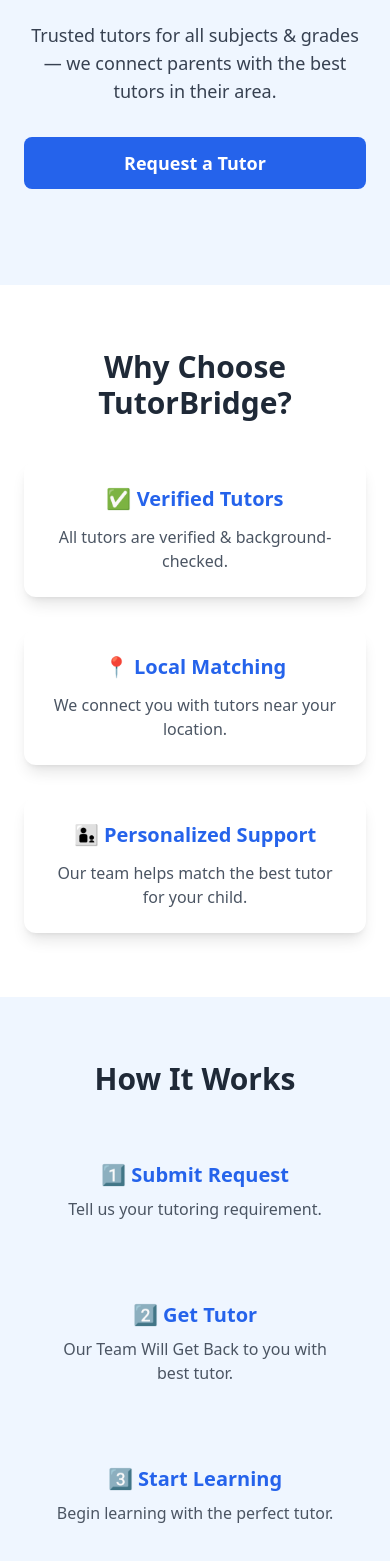
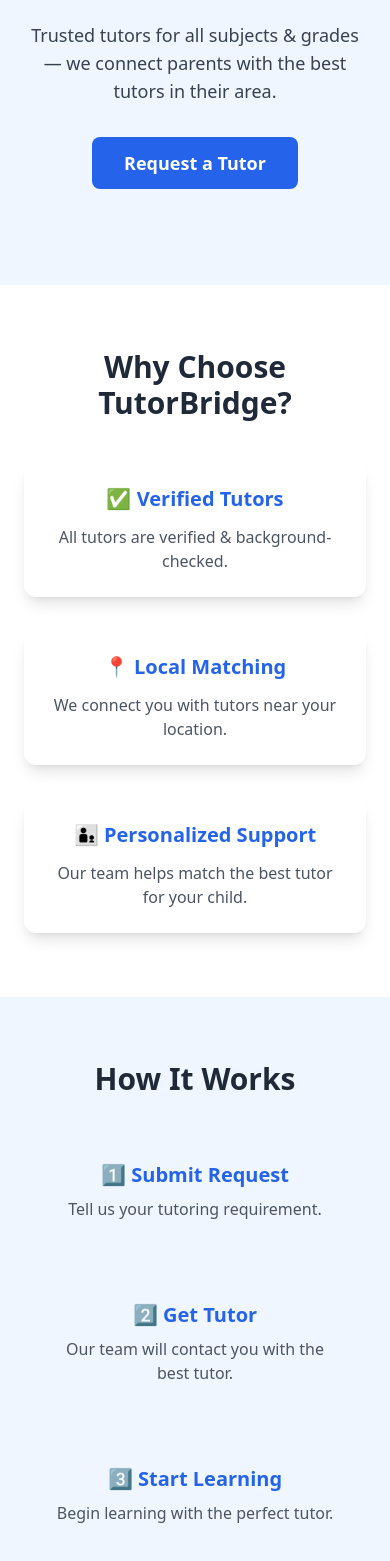
Before and after one commit to Ravinrajput/TutorBridge, a React (Create React App) app in the folder frontend/: page / in a window 390 px wide. Shown: the part 211-1772 px from the top of the page. Built offline with nearby package versions, Linux system fonts and the light colour scheme.

Commit message:
Update HomePage

```diff
--- a/frontend/src/pages/Home.jsx
+++ b/frontend/src/pages/Home.jsx
@@ -1,59 +1,121 @@
+import { useNavigate } from "react-router-dom";
 import Navbar from "../components/navbar/Navbar";
 import Footer from "../components/footer/Footer";
 
 export default function Home() {
+  const navigate = useNavigate();
+
+  // ✅ Handle Request Tutor button click
+  const handleRequestTutor = () => {
+    const userId = localStorage.getItem("userId");
+
+    if (!userId) {
+      // ❌ User not logged in → redirect to login
+      navigate("/login");
+    } else {
+      // ✅ User logged in → redirect to request tutor page
+      navigate("/request-tutor");
+    }
+  };
+
   return (
     <>
       <Navbar />
+
       <div className="w-full">
+        {/* HERO SECTION */}
         <section className="bg-blue-50 py-24 px-6 text-center">
-        <h1 className="text-4xl md:text-5xl font-bold text-blue-700">Find Verified Home Tutors Near You</h1>
-        <p className="mt-4 text-lg text-gray-700 max-w-2xl mx-auto">Trusted tutors for all subjects & grades — we connect parents with the best tutors in their area.</p>
+          <h1 className="text-4xl md:text-5xl font-bold text-blue-700">
+            Find Verified Home Tutors Near You
+          </h1>
 
-        <div className="mt-8 flex flex-col md:flex-row justify-center gap-4">
-          <button className="bg-blue-600 text-white px-8 py-3 rounded-lg hover:bg-blue-700 transition text-lg font-semibold"
-                  onClick={() => window.location.href="/request-tutor"}>
+          <p className="mt-4 text-lg text-gray-700 max-w-2xl mx-auto">
+            Trusted tutors for all subjects & grades — we connect parents with the best tutors in their area.
+          </p>
+
+          <div className="mt-8 flex justify-center">
+            <button
+              onClick={handleRequestTutor}
+              className="bg-blue-600 text-white px-8 py-3 rounded-lg hover:bg-blue-700 transition text-lg font-semibold"
+            >
               Request a Tutor
             </button>
           </div>
         </section>
 
+        {/* WHY CHOOSE US */}
         <section className="py-16 px-6 text-center">
-        <h2 className="text-3xl font-bold text-gray-800">Why Choose TutorBridge?</h2>
+          <h2 className="text-3xl font-bold text-gray-800">
+            Why Choose TutorBridge?
+          </h2>
+
           <div className="mt-10 grid md:grid-cols-3 gap-8 max-w-5xl mx-auto">
             <div className="p-6 shadow-lg rounded-xl bg-white">
-            <h3 className="text-xl font-semibold text-blue-600">✅ Verified Tutors</h3>
-            <p className="mt-3 text-gray-600">All tutors are verified & background-checked.</p>
+              <h3 className="text-xl font-semibold text-blue-600">
+                ✅ Verified Tutors
+              </h3>
+              <p className="mt-3 text-gray-600">
+                All tutors are verified & background-checked.
+              </p>
             </div>
+
             <div className="p-6 shadow-lg rounded-xl bg-white">
-            <h3 className="text-xl font-semibold text-blue-600">📍 Local Matching</h3>
-            <p className="mt-3 text-gray-600">We connect you with tutors near your location.</p>
+              <h3 className="text-xl font-semibold text-blue-600">
+                📍 Local Matching
+              </h3>
+              <p className="mt-3 text-gray-600">
+                We connect you with tutors near your location.
+              </p>
             </div>
+
             <div className="p-6 shadow-lg rounded-xl bg-white">
-            <h3 className="text-xl font-semibold text-blue-600">👨‍👦 Personalized Support</h3>
-            <p className="mt-3 text-gray-600">Our team helps match the best tutor for your child.</p>
+              <h3 className="text-xl font-semibold text-blue-600">
+                👨‍👦 Personalized Support
+              </h3>
+              <p className="mt-3 text-gray-600">
+                Our team helps match the best tutor for your child.
+              </p>
             </div>
           </div>
         </section>
 
+        {/* HOW IT WORKS */}
         <section className="bg-blue-50 py-16 px-6 text-center">
-        <h2 className="text-3xl font-bold text-gray-800">How It Works</h2>
+          <h2 className="text-3xl font-bold text-gray-800">
+            How It Works
+          </h2>
+
           <div className="mt-10 grid md:grid-cols-3 gap-8 max-w-5xl mx-auto">
             <div className="p-6">
-            <h3 className="text-xl font-semibold text-blue-600">1️⃣ Submit Request</h3>
-            <p className="mt-2 text-gray-600">Tell us your tutoring requirement.</p>
+              <h3 className="text-xl font-semibold text-blue-600">
+                1️⃣ Submit Request
+              </h3>
+              <p className="mt-2 text-gray-600">
+                Tell us your tutoring requirement.
+              </p>
             </div>
+
             <div className="p-6">
-            <h3 className="text-xl font-semibold text-blue-600">2️⃣ Get Tutor</h3>
-            <p className="mt-2 text-gray-600">Our Team Will Get Back to you with best tutor.</p>
+              <h3 className="text-xl font-semibold text-blue-600">
+                2️⃣ Get Tutor
+              </h3>
+              <p className="mt-2 text-gray-600">
+                Our team will contact you with the best tutor.
+              </p>
             </div>
+
             <div className="p-6">
-            <h3 className="text-xl font-semibold text-blue-600">3️⃣ Start Learning</h3>
-            <p className="mt-2 text-gray-600">Begin learning with the perfect tutor.</p>
+              <h3 className="text-xl font-semibold text-blue-600">
+                3️⃣ Start Learning
+              </h3>
+              <p className="mt-2 text-gray-600">
+                Begin learning with the perfect tutor.
+              </p>
             </div>
           </div>
         </section>
       </div>
+
       <Footer />
     </>
   );
```
Lines whose indentation alone changed are shown as unchanged.
